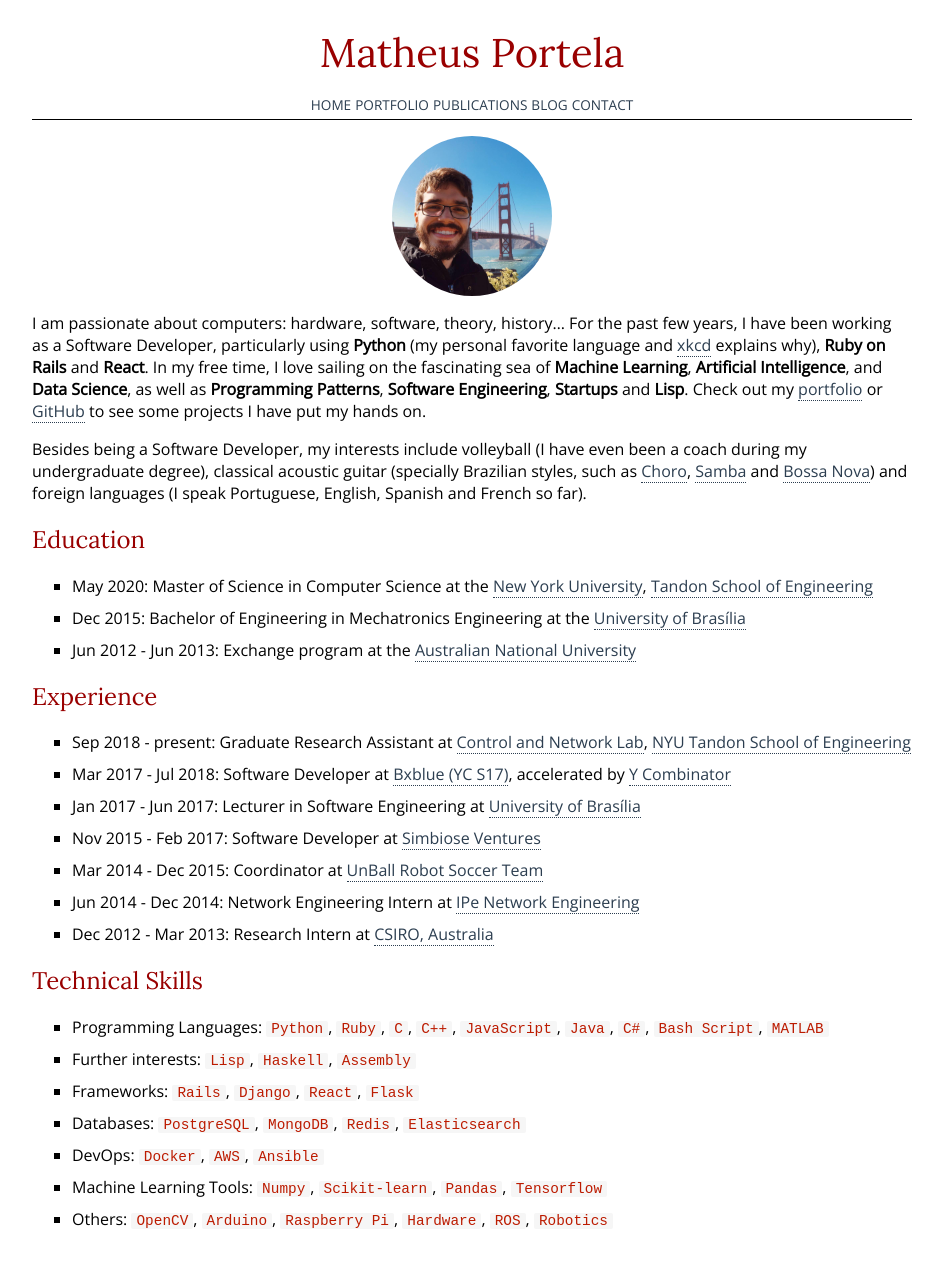
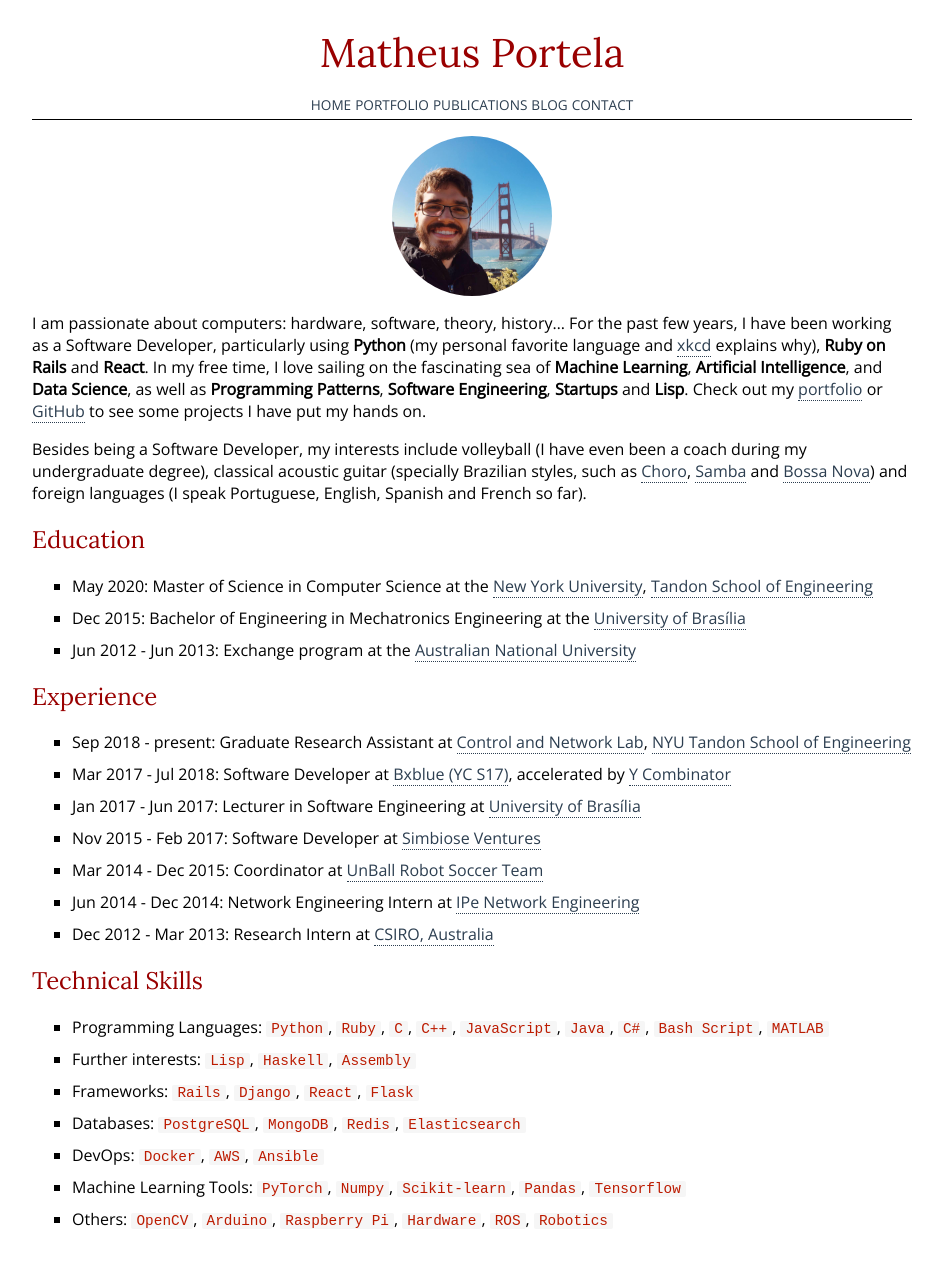
Before and after one commit to matheusportela/matheusportela.github.io, a Jekyll site: the page built from index.md, in a window 1280 px wide. Shown: the whole page, without its empty margins (168-1110 px from the left). Built offline with Jekyll 4.4.1, drawn with Linux system fonts in a browser that asks for light colours; some web fonts are replaced.

Commit message:
Add PyTorch

```diff
--- a/index.md
+++ b/index.md
@@ -28,5 +28,5 @@
 - Frameworks: `Rails`, `Django`, `React`, `Flask`
 - Databases: `PostgreSQL`, `MongoDB`, `Redis`, `Elasticsearch`
 - DevOps: `Docker`, `AWS`, `Ansible`
-- Machine Learning Tools: `Numpy`, `Scikit-learn`, `Pandas`, `Tensorflow`
+- Machine Learning Tools: `PyTorch`, `Numpy`, `Scikit-learn`, `Pandas`, `Tensorflow`
 - Others: `OpenCV`, `Arduino`, `Raspberry Pi`, `Hardware`, `ROS`, `Robotics`
```
